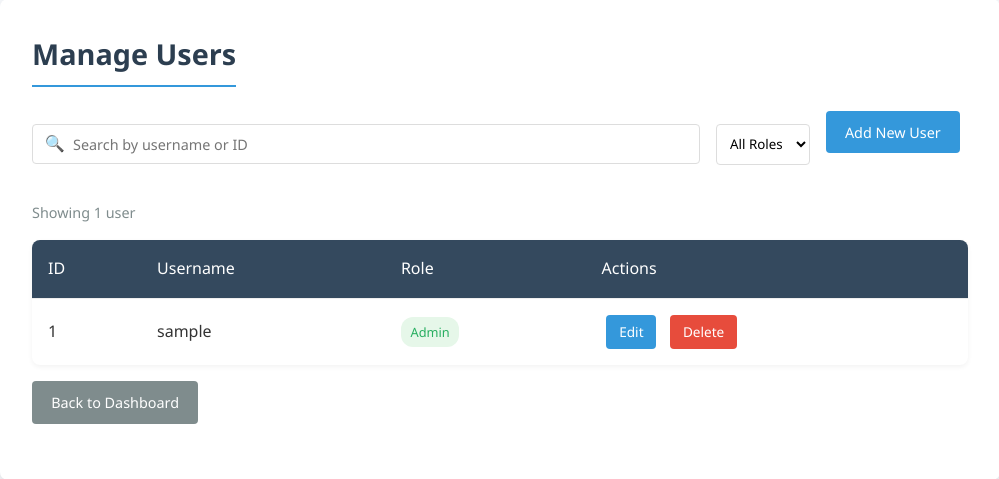
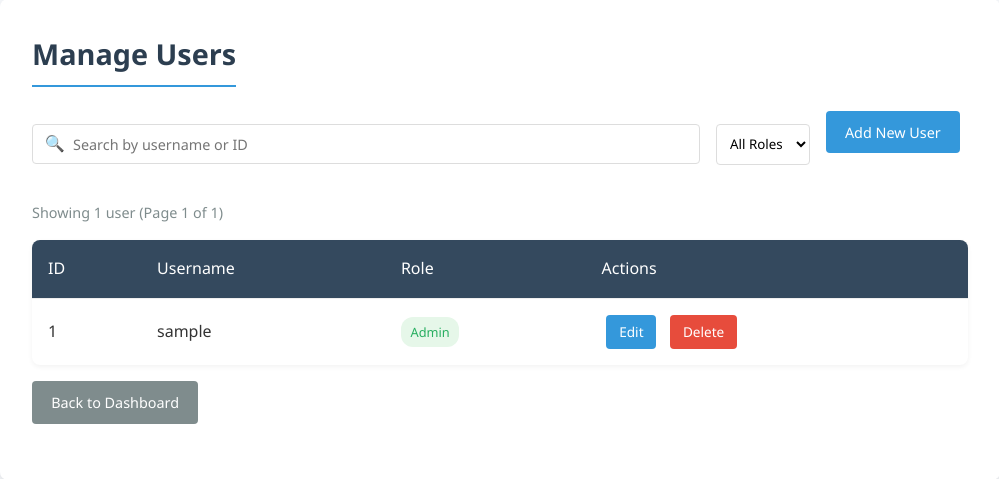
Before and after one commit to kirk2242/Royal-Watch, a PHP site: page /superadmin/manage_users.php in a window 1280 px wide. Shown: the part 33-512 px from the top of the page, without its empty margins (140-1139 px from the left). Run offline with PHP 8.4, Linux system fonts and the light colour scheme; the visitor is signed in with stand-in values (Sample User, id 1); tables that the repository leaves empty or names only in its code hold one stand-in row (values such as "Sample post").

Commit message:
Update manage_users.php

```diff
--- a/superadmin/manage_users.php
+++ b/superadmin/manage_users.php
@@ -13,24 +13,35 @@ if (!isset($_SESSION['role']) || $_SESSION['role'] !== 'superadmin') {
 $search = isset($_GET['search']) ? trim($_GET['search']) : '';
 $roleFilter = isset($_GET['role']) ? $_GET['role'] : '';
 
-// Build the query based on filters
-$query = "SELECT * FROM users WHERE role != 'superadmin'";
+// Pagination setup
+$perPage = 10;
+$page = isset($_GET['page']) && is_numeric($_GET['page']) && $_GET['page'] > 0 ? (int)$_GET['page'] : 1;
+$offset = ($page - 1) * $perPage;
+
+// Build the WHERE clause and params
+$where = "role != 'superadmin'";
 $params = [];
 
 if (!empty($search)) {
-    $query .= " AND (username LIKE ? OR id LIKE ?)";
+    $where .= " AND (username LIKE ? OR id LIKE ?)";
     $params[] = "%$search%";
     $params[] = "%$search%";
 }
 
 if (!empty($roleFilter)) {
-    $query .= " AND role = ?";
+    $where .= " AND role = ?";
     $params[] = $roleFilter;
 }
 
-$query .= " ORDER BY role ASC, username ASC";
+// Count total filtered users for pagination
+$countQuery = "SELECT COUNT(*) FROM users WHERE $where";
+$countStmt = $pdo->prepare($countQuery);
+$countStmt->execute($params);
+$totalUsers = $countStmt->fetchColumn();
+$totalPages = max(1, ceil($totalUsers / $perPage));
 
-// Prepare and execute the query
+// Fetch users for current page
+$query = "SELECT * FROM users WHERE $where ORDER BY role ASC, username ASC LIMIT $perPage OFFSET $offset";
 $stmt = $pdo->prepare($query);
 $stmt->execute($params);
 $users = $stmt->fetchAll(PDO::FETCH_ASSOC);
@@ -60,6 +71,9 @@ $roles = $roleStmt->fetchAll(PDO::FETCH_COLUMN);
                 <?php if (!empty($roleFilter)): ?>
                     <input type="hidden" name="role" value="<?= htmlspecialchars($roleFilter) ?>">
                 <?php endif; ?>
+                <?php if ($page > 1): ?>
+                    <input type="hidden" name="page" value="<?= $page ?>">
+                <?php endif; ?>
             </form>
         </div>
 
@@ -77,6 +91,7 @@ $roles = $roleStmt->fetchAll(PDO::FETCH_COLUMN);
         Showing <?= count($users) ?> user<?= count($users) !== 1 ? 's' : '' ?>
         <?= !empty($search) ? " matching \"" . htmlspecialchars($search) . "\"" : "" ?>
         <?= !empty($roleFilter) ? " with role \"" . ucfirst(htmlspecialchars($roleFilter)) . "\"" : "" ?>
+        (Page <?= $page ?> of <?= $totalPages ?>)
     </div>
 
     <?php if (count($users) > 0): ?>
@@ -114,15 +129,35 @@ $roles = $roleStmt->fetchAll(PDO::FETCH_COLUMN);
         </div>
     <?php endif; ?>
 
-    <!-- Pagination placeholder - implement if needed -->
-    <!--
+    <!-- Pagination controls -->
+    <?php if ($totalPages > 1): ?>
     <div class="pagination">
-        <a href="#" class="active">1</a>
-        <a href="#">2</a>
-        <a href="#">3</a>
-        <a href="#">Next</a>
+        <?php
+        // Build base URL for pagination links
+        $baseUrl = strtok($_SERVER["REQUEST_URI"], '?');
+        $queryParams = $_GET;
+        ?>
+        <?php if ($page > 1): ?>
+            <?php $queryParams['page'] = $page - 1; ?>
+            <a href="<?= htmlspecialchars($baseUrl . '?' . http_build_query($queryParams)) ?>">&laquo; Prev</a>
+        <?php endif; ?>
+        <?php
+        // Show up to 5 page links centered around current page
+        $start = max(1, $page - 2);
+        $end = min($totalPages, $page + 2);
+        if ($start > 1) echo '<span>...</span>';
+        for ($i = $start; $i <= $end; $i++):
+            $queryParams['page'] = $i;
+        ?>
+            <a href="<?= htmlspecialchars($baseUrl . '?' . http_build_query($queryParams)) ?>" class="<?= $i == $page ? 'active' : '' ?>"><?= $i ?></a>
+        <?php endfor; ?>
+        <?php if ($end < $totalPages) echo '<span>...</span>'; ?>
+        <?php if ($page < $totalPages): ?>
+            <?php $queryParams['page'] = $page + 1; ?>
+            <a href="<?= htmlspecialchars($baseUrl . '?' . http_build_query($queryParams)) ?>">Next &raquo;</a>
+        <?php endif; ?>
     </div>
-    -->
+    <?php endif; ?>
 
     <a href="dashboard_superadmin.php" class="btn back-btn">Back to Dashboard</a>
 </div>
@@ -150,12 +185,23 @@ document.getElementById('roleFilter').addEventListener('change', function() {
         }
     }
 
+    // Reset to first page on filter change
+    let pageInput = searchForm.querySelector('input[name="page"]');
+    if (pageInput) {
+        searchForm.removeChild(pageInput);
+    }
+
     searchForm.submit();
 });
 
 // Submit search on enter key
 document.querySelector('.search-box input').addEventListener('keypress', function(e) {
     if (e.key === 'Enter') {
+        // Reset to first page on search
+        let pageInput = document.querySelector('#searchForm input[name="page"]');
+        if (pageInput) {
+            pageInput.parentNode.removeChild(pageInput);
+        }
         document.getElementById('searchForm').submit();
     }
 });
@@ -163,4 +209,3 @@ document.querySelector('.search-box input').addEventListener('keypress', functio
 
 </body>
 </html>
-</qodoArtifact>
```
